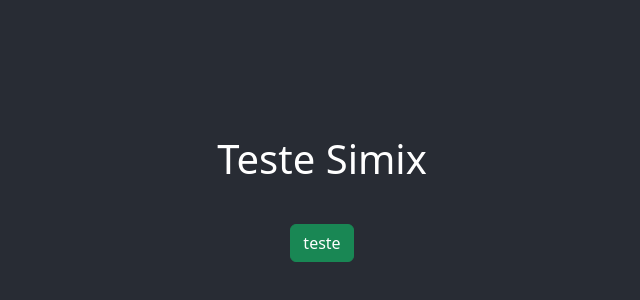
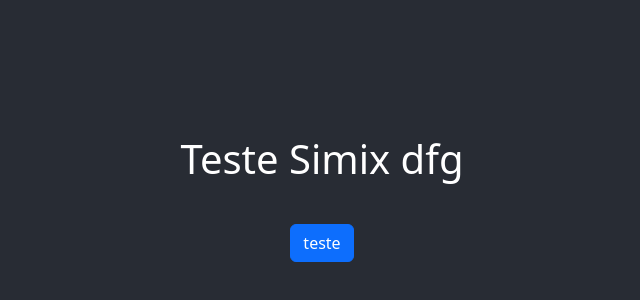
Before and after one commit to msofteng/simix-test, a React (Create React App) app: page / in a window 1280 px wide. Shown: the part 202-502 px from the top of the page, without its empty margins (318-958 px from the left). Built offline with nearby package versions, Linux system fonts and the light colour scheme.

Commit message:
adicionando o jquery

```diff
--- a/package.json
+++ b/package.json
@@ -11,6 +11,7 @@
     "@types/react": "^18.0.21",
     "@types/react-dom": "^18.0.6",
     "bootstrap": "^5.2.1",
+    "jquery": "^3.6.1",
     "react": "^18.2.0",
     "react-dom": "^18.2.0",
     "react-scripts": "5.0.1",
@@ -41,5 +42,8 @@
       "last 1 firefox version",
       "last 1 safari version"
     ]
+  },
+  "devDependencies": {
+    "@types/jquery": "^3.5.14"
   }
 }
--- a/src/App.tsx
+++ b/src/App.tsx
@@ -1,11 +1,18 @@
+import { useEffect } from 'react';
 import './App.css';
+// import $ from 'jquery';
 
 export default function App() {
+
+    useEffect(() => {
+
+    }, []);
+
     return (
         <div className="App">
             <div className="App-header">
-                <h1>Teste Simix</h1><hr/>
-                <button className='btn btn-success'>teste</button>
+                <h1>Teste Simix dfg</h1><hr/>
+                <button className='btn btn-primary'>teste</button>
             </div>
         </div>
     );
```
Also changed, not shown: .gitpod.yml (added), 1 other file (tests, documents, lock files or other folders).
